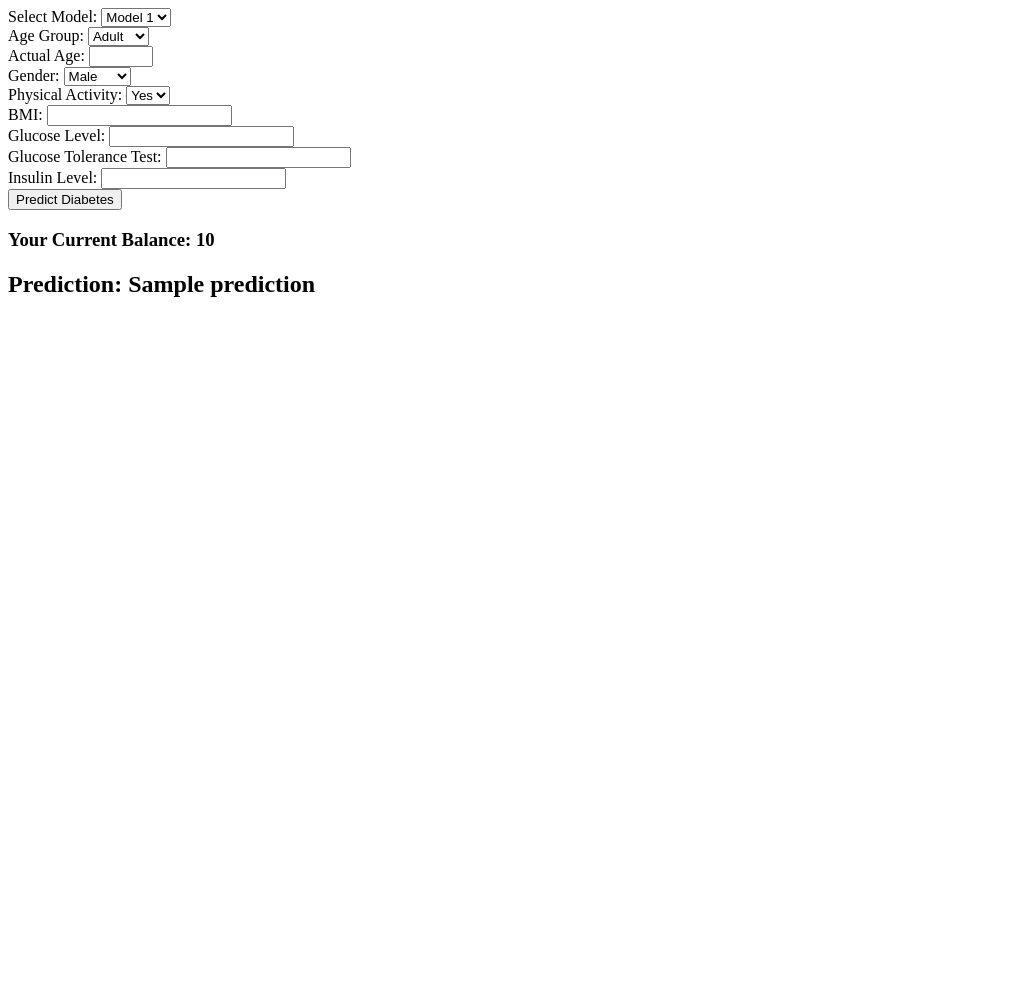
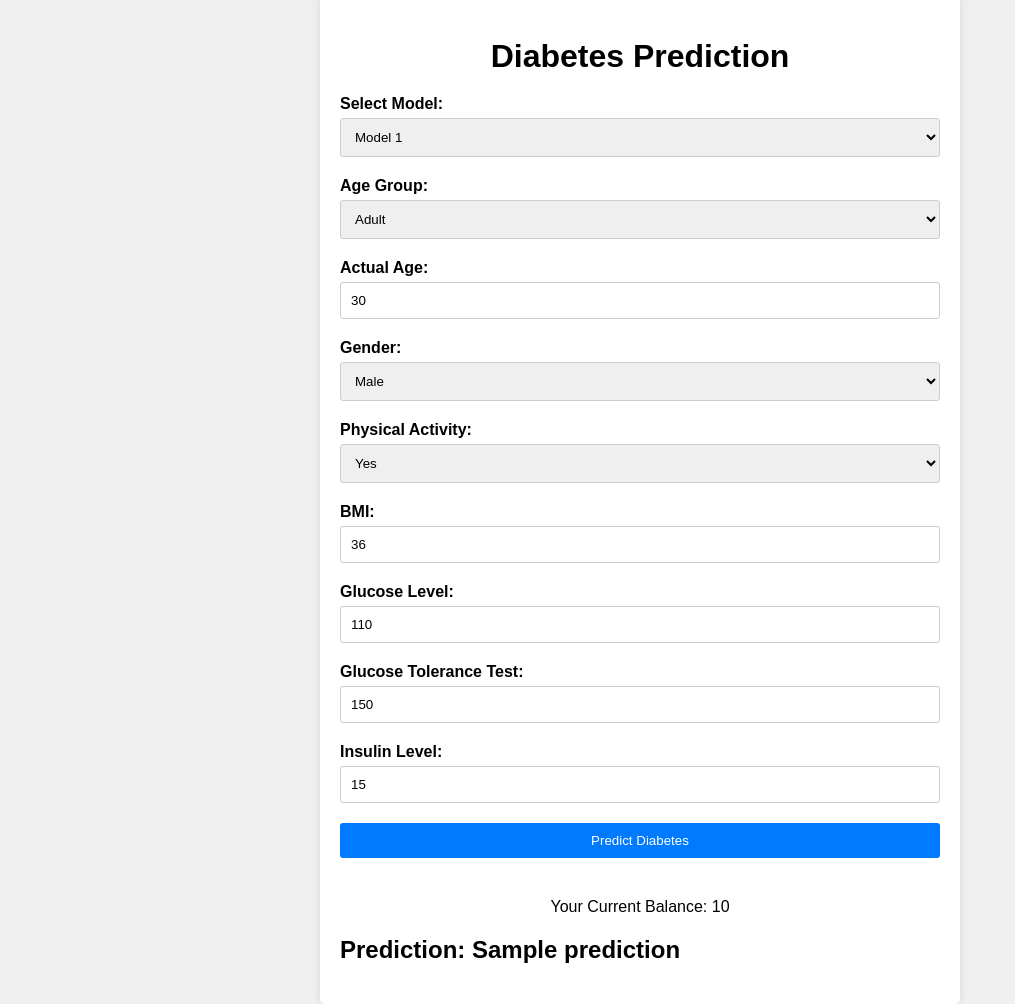
Before and after one commit to lubitelkvokk/ml_service, a FastAPI app: template templates/home.html in a window 1280 px wide. Shown: the whole page, without its empty margins (0-1015 px from the left). Before the commit the page ends 297 px from the top, so only its background shows below. Run offline with FastAPI, Linux system fonts and the light colour scheme; the template is opened without the code that fills it: most values are stand-ins (such as "Sample title", 1, 10 or a date in 2020).

```diff
--- a/src/db/repository/users_repository.py
+++ b/src/db/repository/users_repository.py
@@ -38,3 +38,7 @@ def authenticate_user(login: str, password: str, db: Session):
     if not pwd_context.verify(password, user.password_hash):
         return False
     return user
+
+def get_user_by_login(login: str, db: Session):
+    user = db.query(DBUser).filter(DBUser.login == login).first()
+    return user
--- a/src/services/account_service.py
+++ b/src/services/account_service.py
@@ -20,8 +20,8 @@ class AccountService:
     def get_account_by_user_id(self, user_id: int, db: Session) -> Account:
         return get_account_by_user_id(user_id, db)
 
-    def get_account_by_login(self, user_id: int, db: Session) -> Account:
-        return get_account_by_login(user_id, db)
+    def get_account_by_login(self, login: str, db: Session) -> Account:
+        return get_account_by_login(login, db)
 
 
 account_service = AccountService()
--- a/src/services/user_service.py
+++ b/src/services/user_service.py
@@ -12,6 +12,7 @@ class UserService:
         db_user = await run_in_threadpool(add_new_user, user, db)
         # initial_balance = 100
         db_account = await run_in_threadpool(account_service.create_new_account_by_user, db_user, db)
+        # print(db_account.user_id, db_account.cash)
         # await run_in_threadpool(account_service.currency_spent, db_account.id, db)
 
 
--- /dev/null
+++ b/static/home.css
@@ -0,0 +1,60 @@
+body {
+    font-family: Arial, sans-serif;
+    background-color: #f0f0f0;
+    display: flex;
+    justify-content: center;
+    align-items: center;
+    height: 100vh;
+    margin: 0;
+    padding: 100px 0 0;
+}
+
+.prediction-container {
+    background-color: #fff;
+    border-radius: 5px;
+    padding: 20px;
+    box-shadow: 0 0 10px rgba(0, 0, 0, 0.1);
+    max-width: 600px;
+    width: 100%;
+    margin: 0 auto;
+}
+
+.prediction-title {
+    text-align: center;
+    margin-bottom: 20px;
+}
+
+.prediction-label {
+    display: block;
+    margin-bottom: 5px;
+    font-weight: bold;
+}
+
+.prediction-input, .prediction-select {
+    width: 100%;
+    padding: 10px;
+    margin-bottom: 20px;
+    border: 1px solid #ccc;
+    border-radius: 3px;
+    box-sizing: border-box;
+}
+
+.prediction-button {
+    background-color: #007bff;
+    color: #fff;
+    padding: 10px 20px;
+    border: none;
+    border-radius: 3px;
+    cursor: pointer;
+    width: 100%;
+    transition: background-color 0.3s ease;
+}
+
+.prediction-button:hover {
+    background-color: #0056b3;
+}
+
+.balance-info {
+    text-align: center;
+    margin-top: 20px;
+}
--- a/templates/home.html
+++ b/templates/home.html
@@ -2,65 +2,68 @@
 <html>
 <head>
     <title>Diabetes Prediction</title>
+    <link href="{{ url_for('static', path='/home.css') }}" rel="stylesheet">
 </head>
 <body>
-
+<div class="prediction-container">
+    <h1 class="prediction-title">Diabetes Prediction</h1>
     <form action="/home" method="post">
         <div>
-        <label for="model_id">Select Model:</label>
-        <select id="model_id" name="model_id">
+            <label class="prediction-label" for="model_id">Select Model:</label>
+            <select class="prediction-select" id="model_id" name="model_id">
                 <option value="1">Model 1</option>
                 <option value="2">Model 2</option>
             </select>
         </div>
         <div>
-        <label for="age_group">Age Group:</label>
-        <select id="age_group" name="age_group">
+            <label class="prediction-label" for="age_group">Age Group:</label>
+            <select class="prediction-select" id="age_group" name="age_group">
                 <option value="1">Adult</option>
                 <option value="2">Senior</option>
             </select>
         </div>
         <div>
-        <label for="RIDAGEYR">Actual Age:</label>
-        <input type="number" id="RIDAGEYR" name="RIDAGEYR" min="0" max="120">
+            <label class="prediction-label" for="RIDAGEYR">Actual Age:</label>
+            <input class="prediction-input" type="number" id="RIDAGEYR" name="RIDAGEYR" min="0" max="120" value="30">
         </div>
         <div>
-        <label for="RIAGENDR">Gender:</label>
-        <select id="RIAGENDR" name="RIAGENDR">
+            <label class="prediction-label" for="RIAGENDR">Gender:</label>
+            <select class="prediction-select" id="RIAGENDR" name="RIAGENDR">
                 <option value="1">Male</option>
                 <option value="2">Female</option>
             </select>
         </div>
         <div>
-        <label for="PAQ605">Physical Activity:</label>
-        <select id="PAQ605" name="PAQ605">
+            <label class="prediction-label" for="PAQ605">Physical Activity:</label>
+            <select class="prediction-select" id="PAQ605" name="PAQ605">
                 <option value="1">Yes</option>
                 <option value="2">No</option>
             </select>
         </div>
         <div>
-        <label for="BMXBMI">BMI:</label>
-        <input type="number" id="BMXBMI" name="BMXBMI" step="any" min="0">
+            <label class="prediction-label" for="BMXBMI">BMI:</label>
+            <input class="prediction-input" type="number" id="BMXBMI" name="BMXBMI" step="any" min="0" value="36">
         </div>
         <div>
-        <label for="LBXGLU">Glucose Level:</label>
-        <input type="number" id="LBXGLU" name="LBXGLU" step="any" min="0">
+            <label class="prediction-label" for="LBXGLU">Glucose Level:</label>
+            <input class="prediction-input" type="number" id="LBXGLU" name="LBXGLU" step="any" min="0" value="110">
         </div>
         <div>
-        <label for="LBXGLT">Glucose Tolerance Test:</label>
-        <input type="number" id="LBXGLT" name="LBXGLT" step="any" min="0">
+            <label class="prediction-label" for="LBXGLT">Glucose Tolerance Test:</label>
+            <input class="prediction-input" type="number" id="LBXGLT" name="LBXGLT" step="any" min="0" value="150">
         </div>
         <div>
-        <label for="LBXIN">Insulin Level:</label>
-        <input type="number" id="LBXIN" name="LBXIN" step="any" min="0">
+            <label class="prediction-label" for="LBXIN">Insulin Level:</label>
+            <input class="prediction-input" type="number" id="LBXIN" name="LBXIN" step="any" min="0" value="15">
         </div>
         <div>
-        <input type="submit" value="Predict Diabetes">
+            <input class="prediction-input prediction-button" type="submit" value="Predict Diabetes">
         </div>
     </form>
-<h3>Your Current Balance: {{ balance }}</h3>
+    <div class="balance-info">Your Current Balance: {{ balance }}</div>
     {% if prediction %}
     <h2>Prediction: {{ prediction }}</h2>
     {% endif %}
+</div>
 </body>
 </html>
```
Also changed, not shown: main.py (+4 -3 lines), src/controllers/home_controller.py (+29 -11 lines), src/db/entities/PredictionEntity.py (+21 -11 lines), src/db/repository/prediction_repository.py (added, +37 -0 lines), mydatabase.db, 1 other file. Lines whose indentation alone changed are shown as unchanged.
